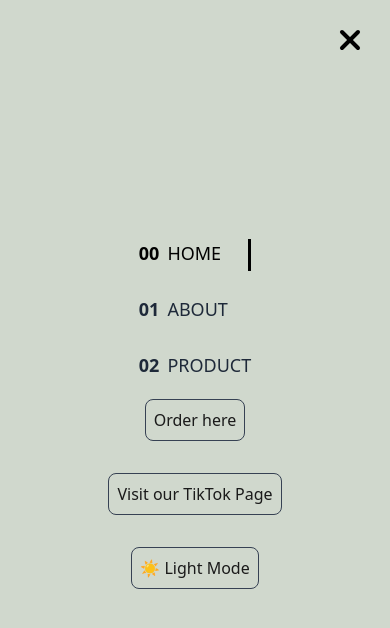
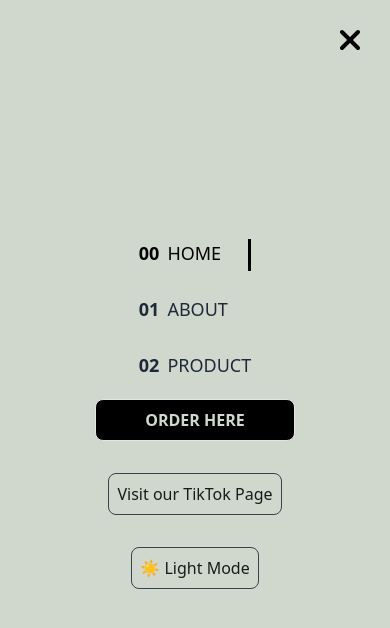
Before and after one commit to Mujeebat-shittu/adire-by-fayy-cart, a React (Vite) app: page / in a window 390 px wide. Both pictures are taken after a click on the icon 354 px from the left and 32 px from the top of the page. Shown: the top 628 px of the page. Built offline with nearby package versions, Linux system fonts and the light colour scheme.

Commit message:
product audit

```diff
--- a/src/components/header.tsx
+++ b/src/components/header.tsx
@@ -27,10 +27,19 @@ function Header() {
         className="icons flex items-center justify-center absolute right-0 lg:hidden mr-6"
         onClick={toggleMenu}
       >
+        {/* order button hidden on large screens */}
+        <div className="lg:hidden flex items-end w-full justify-around font-bold">
+          <button
+            className="w-[100px] p-2 rounded-md border bg-black dark:bg-[#d1d9ce] dark:text-black dark:hover:bg-[#d1d9ce]/60 dark:hover:text-gray-700 text-[#d1d9ce] my-4 cursor-pointer hover:scale-[1.05]"
+          >
+            <a href="https://wa.me/2348126458317">Order Here</a>
+          </button>
+        </div>
+        {/* menu and close icons */}
         {toggle ? (
-          <X className="cursor-pointer ml-5 text-black dark:text-[#d1d9ce]" />
+          <X strokeWidth={5} className="cursor-pointer ml-5 text-black dark:text-[#d1d9ce]" />
         ) : (
-          <Menu className="cursor-pointer ml-5 text-black dark:text-[#d1d9ce]" />
+          <Menu strokeWidth={4} className="cursor-pointer ml-5 text-black dark:text-[#d1d9ce]" />
         )}
       </div>
 
@@ -89,10 +98,14 @@ function Header() {
 
 
         {/* Mobile Nav */}
+
+
         <div
           className={`fixed inset-0 z-40 flex flex-col items-center justify-center bg-[#d0d8cd] dark:bg-[#809679] dark:text-[#d0d8cd] transform transition-all duration-300 ease-in-out ${toggle ? "translate-x-0" : "translate-x-full"
             }`}
         >
+
+
           {/* Close button */}
           <button
             onClick={toggleMenu}
@@ -124,11 +137,14 @@ function Header() {
           </ul>
 
 
-          <button
-            className="p-2 rounded-md border dark:border-black border-gray-700 dark:text-black dark:hover:bg-[#d1d9ce]/60 dark:hover:text-[#1a1a1a] hover:bg-[#1a1a1a] hover:text-[#d1d9ce] hover:border-0 text-[#1a1a1a] my-4 cursor-pointer"
-          >
-            <a href="https://wa.me/2348126458317">Order here</a>
-          </button>
+          <div className=" flex items-center w-full justify-center font-bold">
+            <button
+              className="w-[200px] p-2 rounded-md border bg-black dark:bg-[#d1d9ce] dark:text-black dark:hover:bg-[#d1d9ce]/60 dark:hover:text-gray-700 text-[#d1d9ce] my-4 cursor-pointer hover:scale-[1.05]"
+            >
+              <a href="https://wa.me/2348126458317">ORDER HERE</a>
+            </button>
+          </div>
+
 
           <button
             className="p-2 rounded-md border dark:border-black border-gray-700 dark:text-black dark:hover:bg-[#d1d9ce]/60 dark:hover:text-[#1a1a1a] hover:bg-[#1a1a1a] hover:text-[#d1d9ce] hover:border-0 text-[#1a1a1a] my-4 cursor-pointer"
@@ -140,6 +156,7 @@ function Header() {
             <ThemeToggle />
           </div>
 
+
         </div>
 
       </div>
--- a/src/data/product.ts
+++ b/src/data/product.ts
@@ -4,7 +4,7 @@ import ImageThree from "../assets/long-flare.jpg"
 import ImageFour from "../assets/short-flare-gown.png"
 import ImageFive from "../assets/long-parts-couple.jpg"
 import ImageSix from "../assets/short-nikka.png"
-// import ImageSeven from "../assets/short-skirt.jpg"
+import ImageSeven from "../assets/short-skirt.jpg"
 import ImageEight from "../assets/boubou-gown.png"
 
 type Product = {
@@ -70,7 +70,7 @@ export const products: Product[] = [
         title:"SHORT SKIRT",
         description: "Simple, stylish, and full of personality. The Short Skirt brings a playful edge to your Adire collection, pairing easily with tops for a laid-back or polished look. Designed for comfort and movement, it’s a wardrobe staple that celebrates effortless style.",
         price: "₦4,000",
-        image: undefined ,
+        image: ImageSeven ,
         category: "skirts",
     },
     {
```
Also changed, not shown: src/assets/short-skirt.jpg (added).
